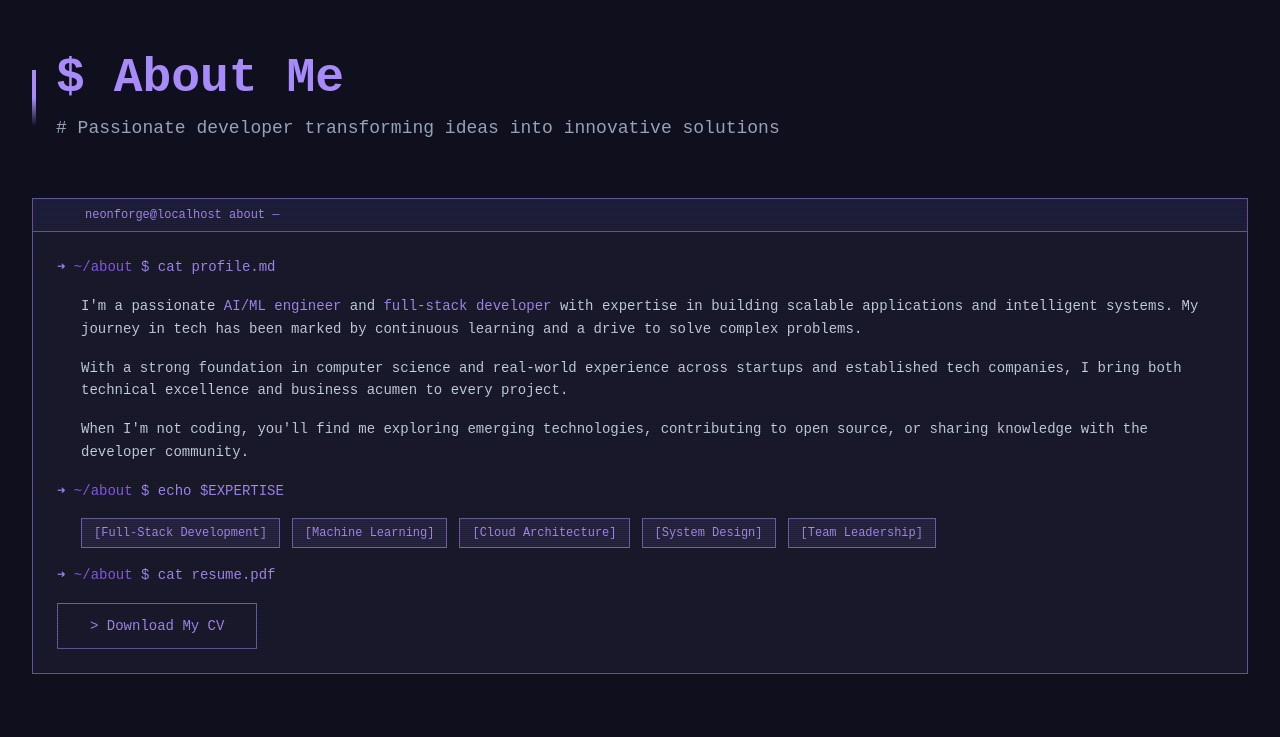
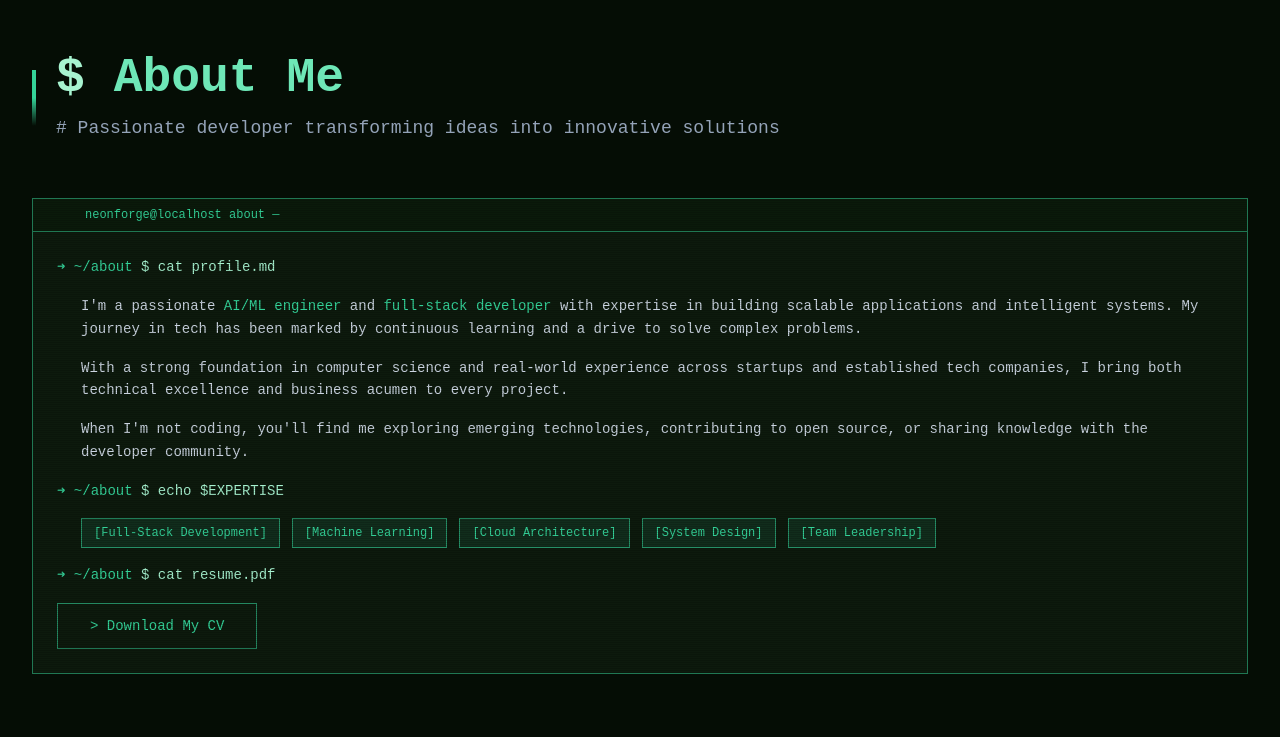
Before and after one commit to manisharavindh/NeonForge, a React (Vite) app: page / in a window 1280 px wide. Shown: the part 890-1627 px from the top of the page. Built offline with nearby package versions, Linux system fonts and the light colour scheme.

Commit message:
v0.7.2
-> color pallet improvements (minor)

```diff
--- a/src/components/Terminal.jsx
+++ b/src/components/Terminal.jsx
@@ -336,24 +336,24 @@ const Terminal = ({ isFullScreen = false, onClose }) => {
 
       {/* Full-screen Terminal - Desktop Only */}
       <div
-        className="fixed inset-0 z-50 flex flex-col bg-cyberpunk-darker border border-neon-accent/50 overflow-hidden hidden md:flex"
+        className="fixed inset-0 z-50 flex flex-col bg-cyberpunk-darker border border-neon-green/50 overflow-hidden hidden md:flex"
         style={{
-          backgroundColor: '#0f0f1e',
+          backgroundColor: '#050d05',
         }}
       >
         {/* Terminal Header - macOS-style */}
-        <div className="bg-cyberpunk-dark border-b border-neon-accent/30 px-8 py-4 flex items-center justify-between flex-shrink-0">
+        <div className="bg-cyberpunk-dark border-b border-neon-green/30 px-8 py-4 flex items-center justify-between flex-shrink-0">
           <div className="flex items-center gap-4">
             {/* <div className="flex items-center gap-2">
               <div className="w-3 h-3 rounded-full bg-neon-muted" />
               <div className="w-3 h-3 rounded-full bg-neon-purple" />
-              <div className="w-3 h-3 rounded-full bg-neon-accent" />
+              <div className="w-3 h-3 rounded-full bg-neon-green" />
             </div> */}
-            <span className="text-sm text-neon-accent font-bold ml-2">neonforge@localhost</span>
+            <span className="text-sm text-neon-light font-bold ml-2">neonforge@localhost</span>
           </div>
           <button
             onClick={onClose}
-            className="text-neon-accent hover:text-neon-light transition-colors text-sm font-bold"
+            className="text-neon-light hover:text-neon-green transition-colors text-sm font-bold"
           >
             [-close-]
           </button>
@@ -364,7 +364,7 @@ const Terminal = ({ isFullScreen = false, onClose }) => {
           className="flex-1 overflow-y-auto px-8 py-6 space-y-1 font-mono text-sm"
           style={{
             background: `
-              linear-gradient(to bottom, rgba(167, 139, 250, 0.05), transparent),
+              linear-gradient(to bottom, rgba(52, 211, 153, 0.05), transparent),
               repeating-linear-gradient(
                 0deg,
                 rgba(0, 0, 0, 0.15) 0px,
@@ -376,7 +376,7 @@ const Terminal = ({ isFullScreen = false, onClose }) => {
           }}
         >
           {output.length === 0 ? (
-            <div className="text-neon-accent/70 text-base h-full flex items-center justify-center font-mono">
+            <div className="text-neon-light/70 text-base h-full flex items-center justify-center font-mono">
               Welcome to NeonForge Terminal. Type "help" for available commands.
             </div>
           ) : (
@@ -385,12 +385,12 @@ const Terminal = ({ isFullScreen = false, onClose }) => {
                 key={idx}
                 className={`${
                   line.type === 'input'
-                    ? 'text-neon-light font-bold'
+                    ? 'text-neon-green font-bold bg-neon-green/5 px-2 py-1 rounded border-l-2 border-neon-green ml-0 pl-2'
                     : line.type === 'error'
                     ? 'text-red-500'
                     : line.type === 'system'
-                    ? 'text-neon-accent/40'
-                    : 'text-neon-accent'
+                    ? 'text-neon-light/40'
+                    : 'text-neon-light/90'
                 } whitespace-pre-wrap break-words leading-relaxed`}
               >
                 {line.text}
@@ -401,18 +401,18 @@ const Terminal = ({ isFullScreen = false, onClose }) => {
         </div>
 
         {/* Input Area - Inline Terminal Style */}
-        <div className="border-t border-neon-accent/30 bg-cyberpunk-dark/60 px-8 py-4 flex-shrink-0 backdrop-blur-sm">
+        <div className="border-t border-neon-green/30 bg-cyberpunk-dark/60 px-8 py-4 flex-shrink-0 backdrop-blur-sm">
           <div className="flex items-baseline gap-2 font-mono text-sm">
-            <span className="text-neon-accent font-bold flex-shrink-0">➜</span>
-            {/* <span className="text-neon-purple flex-shrink-0">~/portfolio</span> */}
-            <span className="text-neon-accent flex-shrink-0">$</span>
+            <span className="text-neon-green font-bold flex-shrink-0">➜</span>
+            {/* <span className="text-neon-green flex-shrink-0">~/portfolio</span> */}
+            <span className="text-neon-light flex-shrink-0">$</span>
             <input
               ref={inputRef}
               type="text"
               value={input}
               onChange={(e) => setInput(e.target.value)}
               onKeyDown={handleKeyDown}
-              className="flex-1 bg-transparent text-neon-accent outline-none font-mono text-sm caret-neon-accent border-none"
+              className="flex-1 bg-transparent text-neon-light outline-none font-mono text-sm caret-neon-green border-none"
               placeholder=""
               spellCheck="false"
               autoFocus
@@ -421,7 +421,7 @@ const Terminal = ({ isFullScreen = false, onClose }) => {
                 padding: 0,
               }}
             />
-            <span className="text-neon-accent animate-pulse flex-shrink-0">▮</span>
+            <span className="text-neon-green animate-pulse flex-shrink-0">▮</span>
           </div>
         </div>
       </div>
--- a/src/index.css
+++ b/src/index.css
@@ -12,8 +12,8 @@ html {
 }
 
 body {
-  @apply bg-cyberpunk-darker text-neon-accent font-mono overflow-x-hidden;
-  background-image: linear-gradient(135deg, #0f0f1e 0%, #1a1a2e 50%, #2d1b4e 100%);
+  @apply bg-cyberpunk-darker text-neon-light font-mono overflow-x-hidden;
+  background-image: linear-gradient(135deg, #050d05 0%, #0d1a0d 50%, #0a1a0a 100%);
   background-attachment: fixed;
 }
 
@@ -27,7 +27,7 @@ body {
   display: inline-block;
   width: 2px;
   height: 1em;
-  background-color: #a78bfa;
+  background-color: #34d399;
   animation: blink 1s infinite;
   margin-left: 2px;
 }
@@ -65,34 +65,34 @@ body {
 }
 
 ::-webkit-scrollbar-thumb {
-  @apply bg-neon-accent rounded-full transition-colors;
+  @apply bg-neon-green rounded-full transition-colors;
 }
 
 ::-webkit-scrollbar-thumb:hover {
-  @apply bg-neon-green;
+  @apply bg-neon-light;
 }
 
 /* Selection styles */
 ::selection {
   @apply bg-neon-accent text-cyberpunk-darker;
-  background-color: #a78bfa;
-  color: #0f0f1e;
+  background-color: #34d399;
+  color: #050d05;
 }
 
 ::-moz-selection {
   @apply bg-neon-accent text-cyberpunk-darker;
-  background-color: #a78bfa;
-  color: #0f0f1e;
+  background-color: #34d399;
+  color: #050d05;
 }
 
 /* Focus states */
 :focus-visible {
-  @apply outline-none ring-2 ring-neon-accent ring-offset-2 ring-offset-cyberpunk-dark rounded-lg;
+  @apply outline-none ring-2 ring-neon-green ring-offset-2 ring-offset-cyberpunk-dark rounded-lg;
 }
 
 /* Link styles */
 a {
-  @apply text-neon-accent hover:text-neon-green transition-colors duration-300 underline;
+  @apply text-neon-pink hover:text-neon-accent transition-colors duration-300 underline;
 }
 
 /* Refined animations */
@@ -124,19 +124,19 @@ a {
 
 /* Terminal Window */
 .terminal-window {
-  @apply bg-cyberpunk-card border border-neon-accent/50 rounded-none;
+  @apply bg-cyberpunk-card border border-neon-green/50 rounded-none;
 }
 
 .terminal-header {
-  @apply bg-cyberpunk-dark border-b border-neon-accent/50 px-4 py-2 flex items-center gap-2;
+  @apply bg-cyberpunk-dark border-b border-neon-green/50 px-4 py-2 flex items-center gap-2;
 }
 
 .terminal-button {
-  @apply text-neon-green;
+  @apply text-neon-light;
 }
 
 .text-gradient-subtle {
-  @apply text-neon-accent;
+  @apply text-neon-light;
 }
 
 /* Terminal prompt */
@@ -145,19 +145,19 @@ a {
 }
 
 .terminal-command {
-  @apply text-neon-accent;
+  @apply text-neon-light;
 }
 
 .terminal-output {
-  @apply text-neon-accent/80;
+  @apply text-neon-light/80;
 }
 
 .terminal-path {
-  @apply text-neon-purple;
+  @apply text-neon-green;
 }
 
 .terminal-bracket {
-  @apply text-neon-accent;
+  @apply text-neon-light;
 }
 
 .terminal-button-yellow {
@@ -174,32 +174,32 @@ a {
 
 /* Glassmorphism - refined */
 .glass {
-  @apply bg-cyberpunk-card/50 backdrop-blur-xl border border-neon-accent/20 rounded-none;
+  @apply bg-cyberpunk-card/50 backdrop-blur-xl border border-neon-green/20 rounded-none;
 }
 
 .glass-hover {
-  @apply glass hover:bg-cyberpunk-card/70 hover:border-neon-accent/40 transition-all duration-300;
+  @apply glass hover:bg-cyberpunk-card/70 hover:border-neon-green/40 transition-all duration-300;
 }
 
 /* Text gradients */
 .text-glow {
-  @apply text-neon-green;
+  @apply text-neon-pink;
 }
 
 .text-gradient-subtle {
-  @apply text-neon-accent;
+  @apply text-neon-light;
 }
 
 /* Hover glow effect */
 .hover-glow {
-  @apply hover:border-neon-accent/60 transition-all duration-300;
+  @apply hover:border-neon-green/60 transition-all duration-300;
 }
 
 /* Borders */
 .border-accent {
-  @apply border-neon-accent/30;
+  @apply border-neon-green/30;
 }
 
 .border-accent-hover {
-  @apply border-neon-accent/30 hover:border-neon-accent/60 transition-colors duration-300;
+  @apply border-neon-green/30 hover:border-neon-green/60 transition-colors duration-300;
 }
--- a/tailwind.config.js
+++ b/tailwind.config.js
@@ -8,19 +8,19 @@ export default {
     extend: {
       colors: {
         neon: {
-          green: '#a78bfa',      // Soft purple - primary
-          teal: '#c4b5fd',       // Light purple
-          purple: '#8b5cf6',     // Medium purple
-          pink: '#d8b4fe',       // Pale purple
-          accent: '#a78bfa',     // Soft purple accent
-          light: '#e9d5ff',      // Very light purple
-          muted: '#7c3aed',      // Muted purple
+          green: '#34d399',      // Soft emerald green
+          teal: '#2dd4bf',       // Soft teal-green
+          purple: '#10b981',     // Medium emerald
+          pink: '#6ee7b7',       // Light mint green
+          accent: '#34d399',     // Soft emerald accent
+          light: '#a7f3d0',      // Very light mint
+          muted: '#059669',      // Dark emerald
         },
         cyberpunk: {
-          dark: '#1f1f3d',       // Dark blue-purple
-          darker: '#0f0f1e',     // Darker blue-purple
-          card: '#1a1a2e',       // Dark card background
-          border: '#2d1b4e',     // Dark purple border
+          dark: '#0a1a0a',       // Dark background
+          darker: '#050d05',     // Very dark background
+          card: '#0d1a0d',       // Dark card
+          border: '#1a3a1a',     // Green border
         }
       },
       fontFamily: {
```
